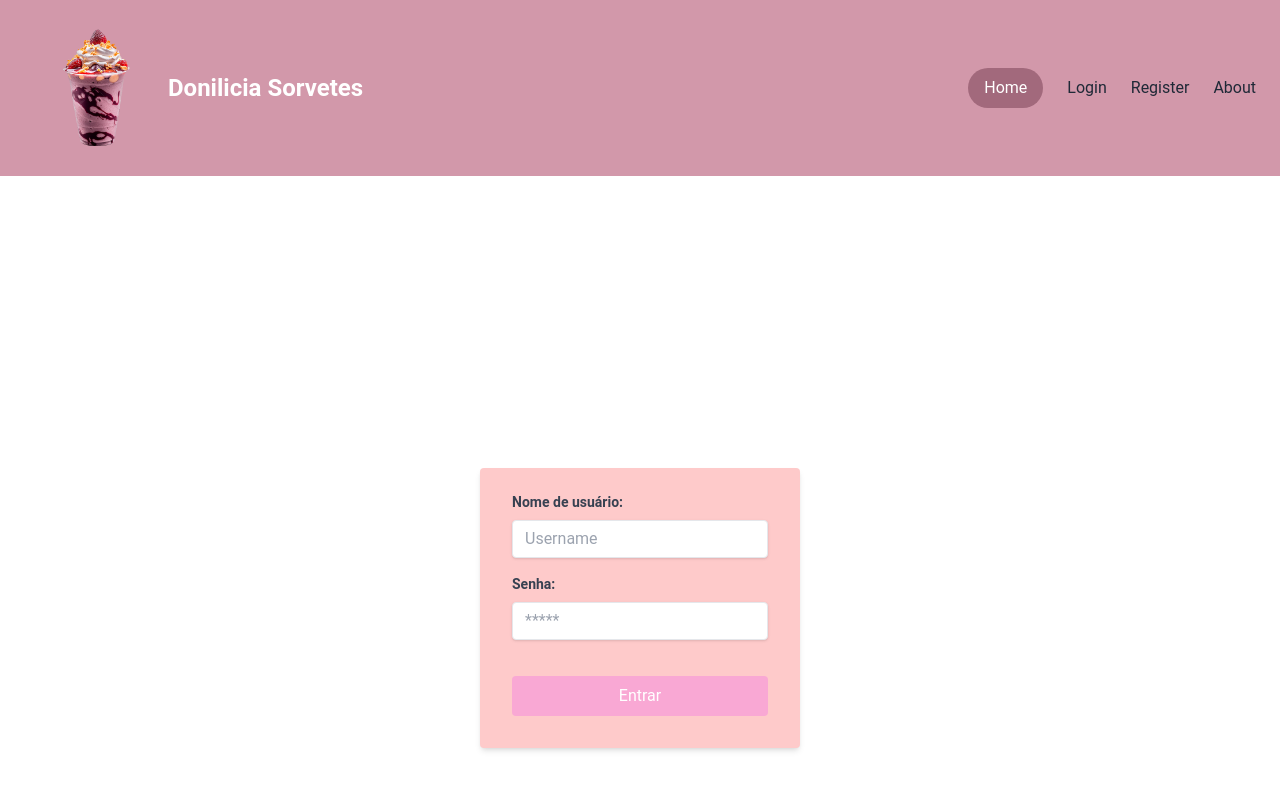
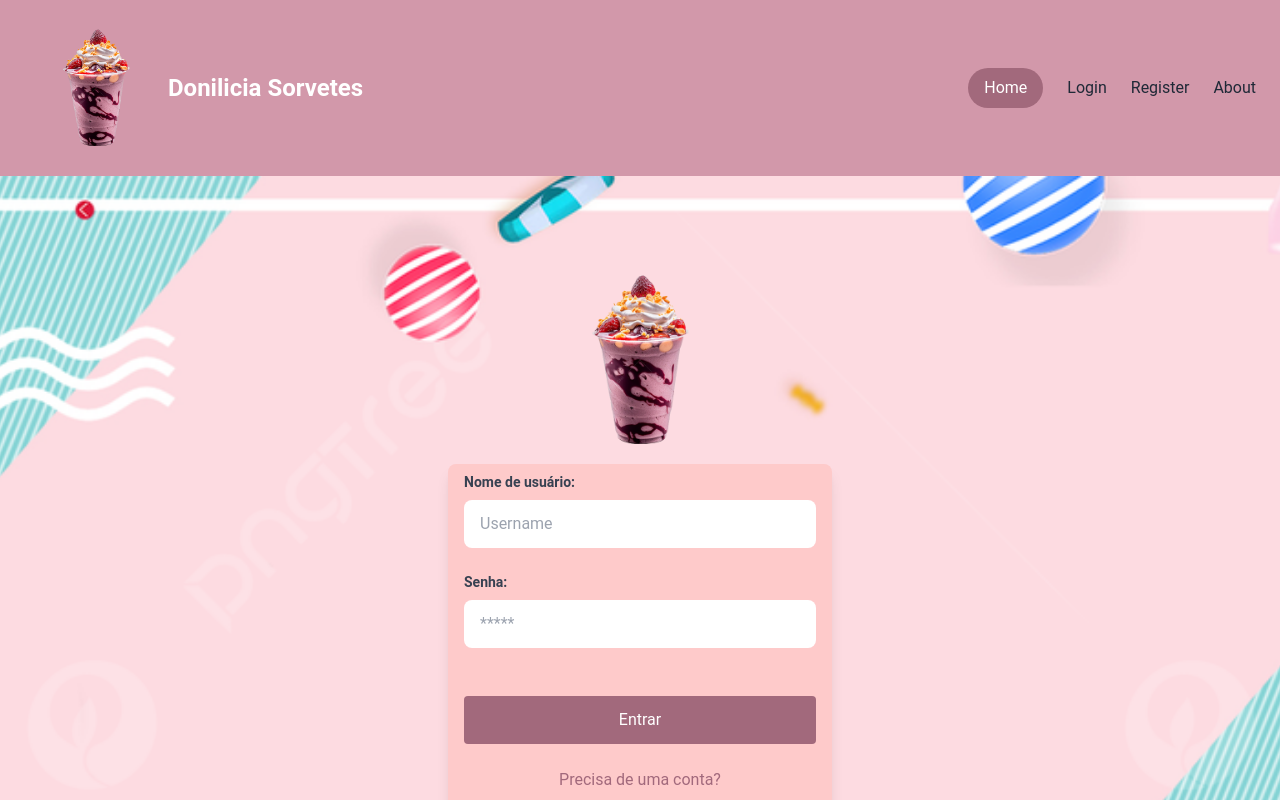
Before and after one commit to Doni-zete/react-tarefas, a React (Create React App) app: page /login in a window 1280 px wide. Shown: the top 800 px of the page. Built offline with nearby package versions, Linux system fonts and the light colour scheme.

Commit message:
feat: modificando form

```diff
--- a/src/index.css
+++ b/src/index.css
@@ -26,6 +26,10 @@ body {
   background: #A2697C;
 }
 
+.text-primary {
+  color: #A2697C;
+}
+
 .bg-nav {
   background: #D298AA;
 }
@@ -35,6 +39,15 @@ body {
   height: 350px;
   background-repeat: no-repeat;
   background-position: top;
-
   background-size: cover;
 }
+
+
+.banner{
+  background-image: url('../src/assets/background-sorve2.png');
+  background-repeat: no-repeat;
+  background-position: top;
+  background-size: cover;
+
+
+}
--- a/src/pages/Login/index.js
+++ b/src/pages/Login/index.js
@@ -1,5 +1,6 @@
 import React, { useState } from "react";
 import { useNavigate } from "react-router";
+import sorvetBackground from "../../assets/copo-sorvete1.png";
 
 const Login = () => {
   const [nomeText, setNomeText] = useState("");
@@ -24,13 +25,14 @@ const Login = () => {
   };
 
   return (
-    <section className="flex justify-center items-center h-screen m-10">
-      <div className="w-full max-w-xs">
+    <main className="h-screen w-full  banner">
+      <div className="flex flex-col items-center pt-20 h-screen">
+        <img className="w-52" src={sorvetBackground} alt="logo tipo da sorveteria" />
         <form
-          className="bg-red-200 shadow-md rounded px-8 pt-6 pb-8 mb-4"
+          className="bg-red-200 shadow-lg rounded-lg w-96 px-4 py-2"
           onSubmit={handleSubmit}
         >
-          <div className="mb-4">
+          <div className="mb-6">
             <label
               className="block text-gray-700 text-sm font-bold mb-2"
               htmlFor="username"
@@ -38,7 +40,7 @@ const Login = () => {
               Nome de usuário:
             </label>
             <input
-              className="shadow appearance-none border rounded w-full py-2 px-3 text-gray-700 leading-tight focus:outline-none focus:shadow-outline"
+              className="w-full px-4 py-3 rounded-lg ring-red-200 focus:ring-4 focus:outline-none transition duration-300 focus:shadow-xl"
               id="username"
               type="text"
               placeholder="Username"
@@ -56,7 +58,7 @@ const Login = () => {
               Senha:
             </label>
             <input
-              className="shadow appearance-none border rounded w-full py-2 px-3 text-gray-800 mb-3 leading-tight focus:outline-none focus:shadow-outline"
+              className="w-full px-4 py-3 rounded-lg ring-red-200 focus:ring-4 focus:outline-none transition duration-300 focus:shadow-xl"
               id="password"
               type="password"
               placeholder="*****"
@@ -68,13 +70,15 @@ const Login = () => {
 
           <button
             type="submit"
-            className="bg-pink-300 hover:bg-green-500 w-full py-2 px-4 rounded text-white"
+            className="bg-primary hover:bg-pink-300 w-full focus:ring-4 mt-6 transition duration-300 py-3 px-4 rounded text-white"
           >
             Entrar
           </button>
+
+          <p className="text-base text-primary text-center my-6 hover:underline">Precisa de uma conta?</p>
         </form>
       </div>
-    </section>
+    </main>
   );
 };
 
```
Also changed, not shown: src/components/ProductList/index.js (+4 -7 lines).
